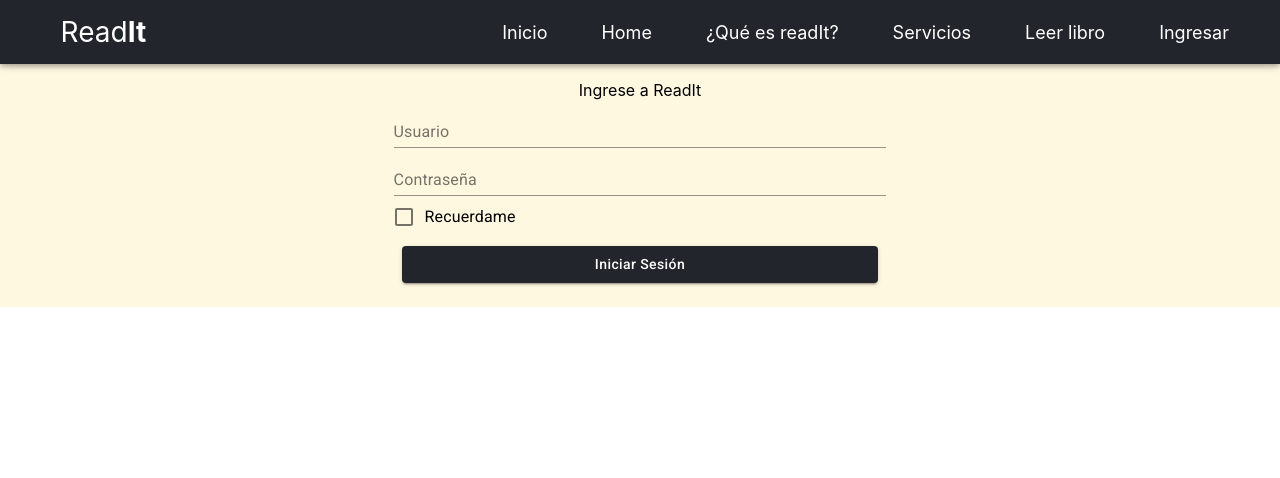
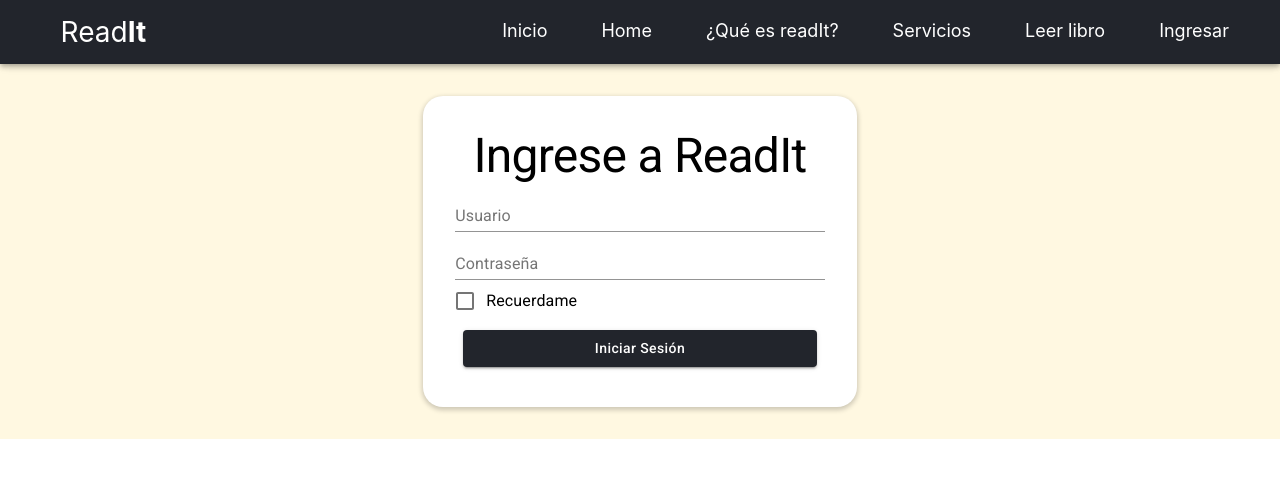
Before and after one commit to thehancode/ReadIt, a React (Create React App) app in the folder frontend/: page /login in a window 1280 px wide. Shown: the top 478 px of the page. Built offline with nearby package versions, Linux system fonts and the light colour scheme.

Commit message:
Navbar y Login
Actualización de estos dos componentes

```diff
--- a/frontend/src/components/LoginForm.jsx
+++ b/frontend/src/components/LoginForm.jsx
@@ -3,7 +3,7 @@ import * as userService from "../services/LoginService";
 import { useHistory } from "react-router-dom";
 
 import { makeStyles, ThemeProvider } from '@material-ui/core/styles';
-import { Container, FormControl, FormControlLabel, Button, Checkbox, InputLabel, Input } from "@material-ui/core"
+import { Container, FormControl, Typography, FormControlLabel, Button, Checkbox, InputLabel, Input } from "@material-ui/core"
 
 // Importamos los estilos de color del boton
 import theme from "../ThemeConfig"
@@ -17,6 +17,10 @@ export const LoginForm = () => {
       margin: theme.spacing(1),
       textTransform: 'none',
     },
+    tituloForm: {
+      fontSize: '48px',
+      fontWeight: 400,
+    }
   }));
 
   const classes = useStyles();
@@ -49,7 +53,7 @@ export const LoginForm = () => {
     <>
       <Container maxWidth="xl" component="div" className='backgroundYellow'>
         <form onSubmit={handleSubmit} className='formLogin'>
-          Ingrese a ReadIt
+          <Typography variant="h1" color="initial" className={classes.tituloForm}>Ingrese a ReadIt</Typography>
           <FormControl>
             <InputLabel htmlFor='username'>Usuario</InputLabel>
             <Input
--- a/frontend/src/components/Navbar.jsx
+++ b/frontend/src/components/Navbar.jsx
@@ -8,7 +8,8 @@ const useStyles = makeStyles((theme)=>({
     backgroundColor: '#22252C',
     display:'flex',
     flexDirection:'row',
-    justifyContent: 'space-between'
+    justifyContent: 'space-between',
+    alignItems: 'center'
   },
   navLogo:{
     flexGrow: 1,
@@ -20,6 +21,7 @@ const useStyles = makeStyles((theme)=>({
     flexDirection: 'row',
     flexGrow: 4,
     justifyContent: 'flex-end',
+    height: '24px',
   },
   submenu:{
     margin: '0 1.5em',
--- a/frontend/src/index.css
+++ b/frontend/src/index.css
@@ -12,6 +12,19 @@ code {
     monospace;
 }
 
+a {
+  text-decoration: none;
+  background-image: linear-gradient(currentColor, currentColor);
+  background-position: 0% 100%;
+  background-repeat: no-repeat;
+  background-size: 0% 2px;
+  transition: background-size .3s;
+}
+
+a:hover, a:focus {
+  background-size: 100% 2px;
+}
+
 .backgroundYellow{
   background-color: #fff8e1;
   width: 100vw;
@@ -22,6 +35,10 @@ code {
 .formLogin{
   display: flex;
   flex-direction: column;
-  width: 40%;
-  margin: 0 auto;
+  width: 30%;
+  margin: 1em auto;
+  padding: 2em;
+  background-color: #fff;
+  border-radius: 20px;
+  box-shadow: 0px 2px 5px 1px rgba(0, 0, 0, 0.2);
 }
```
